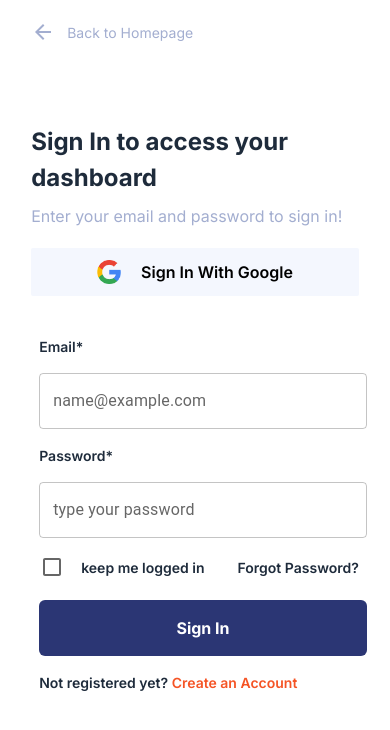
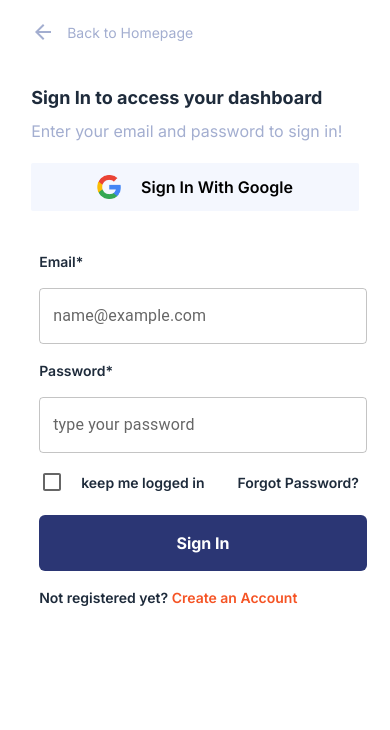
Before and after one commit to Clinzho1996/qickpay, a Next.js app: page /login in a window 390 px wide. Shown: the top 730 px of the page. Built offline with nearby package versions, Linux system fonts and the light colour scheme.

Commit message:
register page

```diff
--- a/src/app/login/page.jsx
+++ b/src/app/login/page.jsx
@@ -14,8 +14,8 @@ function Login() {
           <ArrowBack className="text-[#A3AED0] text-[14px]" />
           <p className="text-[#A3AED0] text-[14px]">Back to Homepage</p>
         </div>
-        <div className=" mt-20">
-          <h2 className="text-[#1E2B3B] text-[24px] font-bold">
+        <div className=" mt-10 md:20">
+          <h2 className="text-[#1E2B3B] text-[18px] md:text-[24px] font-bold">
             Sign In to access your dashboard
           </h2>
           <p className="text-[16px] text-[#A3AED0] mt-2">
--- a/src/app/register/page.jsx
+++ b/src/app/register/page.jsx
@@ -15,7 +15,7 @@ function Register() {
           <p className="text-[#A3AED0] text-[14px]">Back to Homepage</p>
         </div>
         <div className=" mt-10">
-          <h2 className="text-[#1E2B3B] text-[24px] font-bold">
+          <h2 className="text-[#1E2B3B] text-[18px] md:text-[24px] font-bold">
             Create your QickPay account
           </h2>
           <p className="text-[16px] text-[#A3AED0] mt-2">
```
